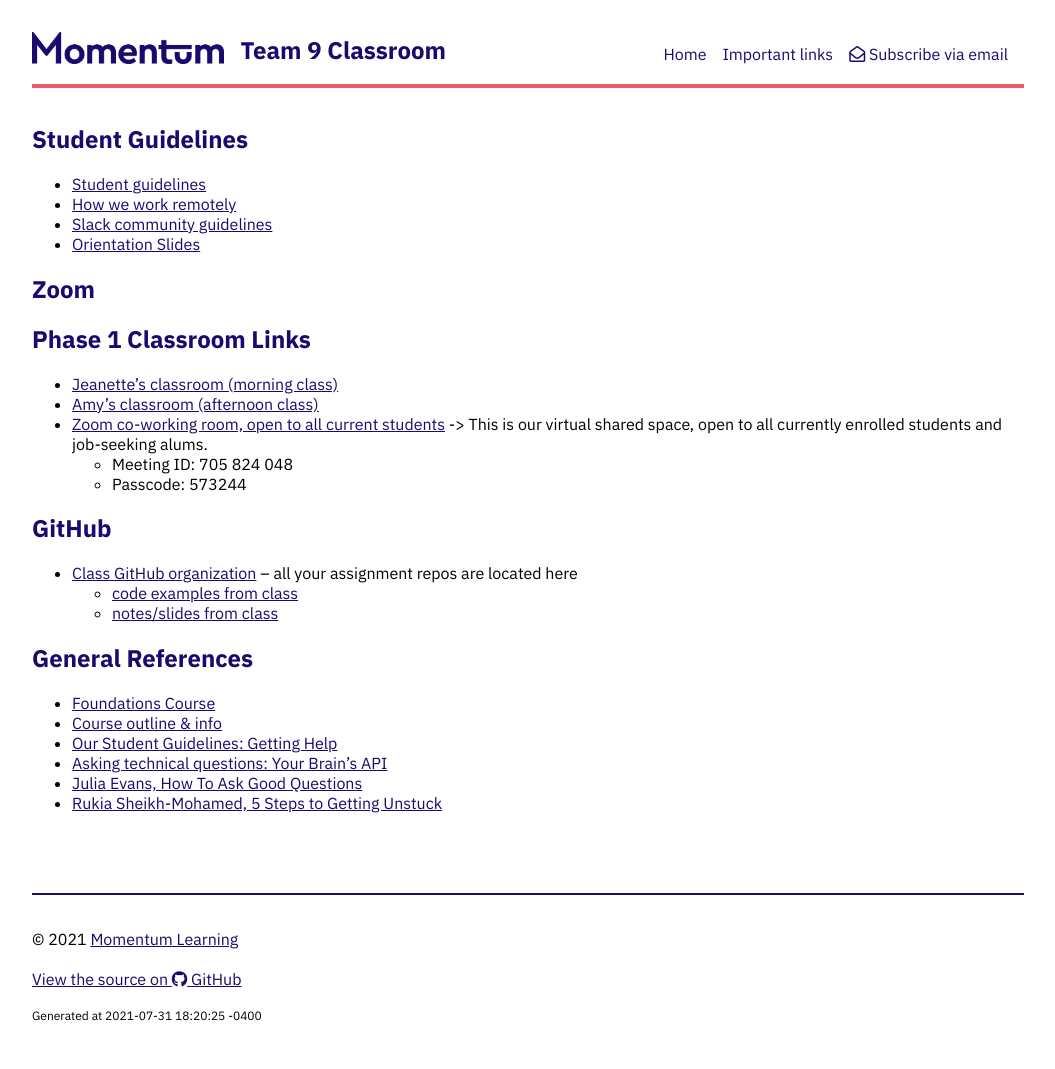
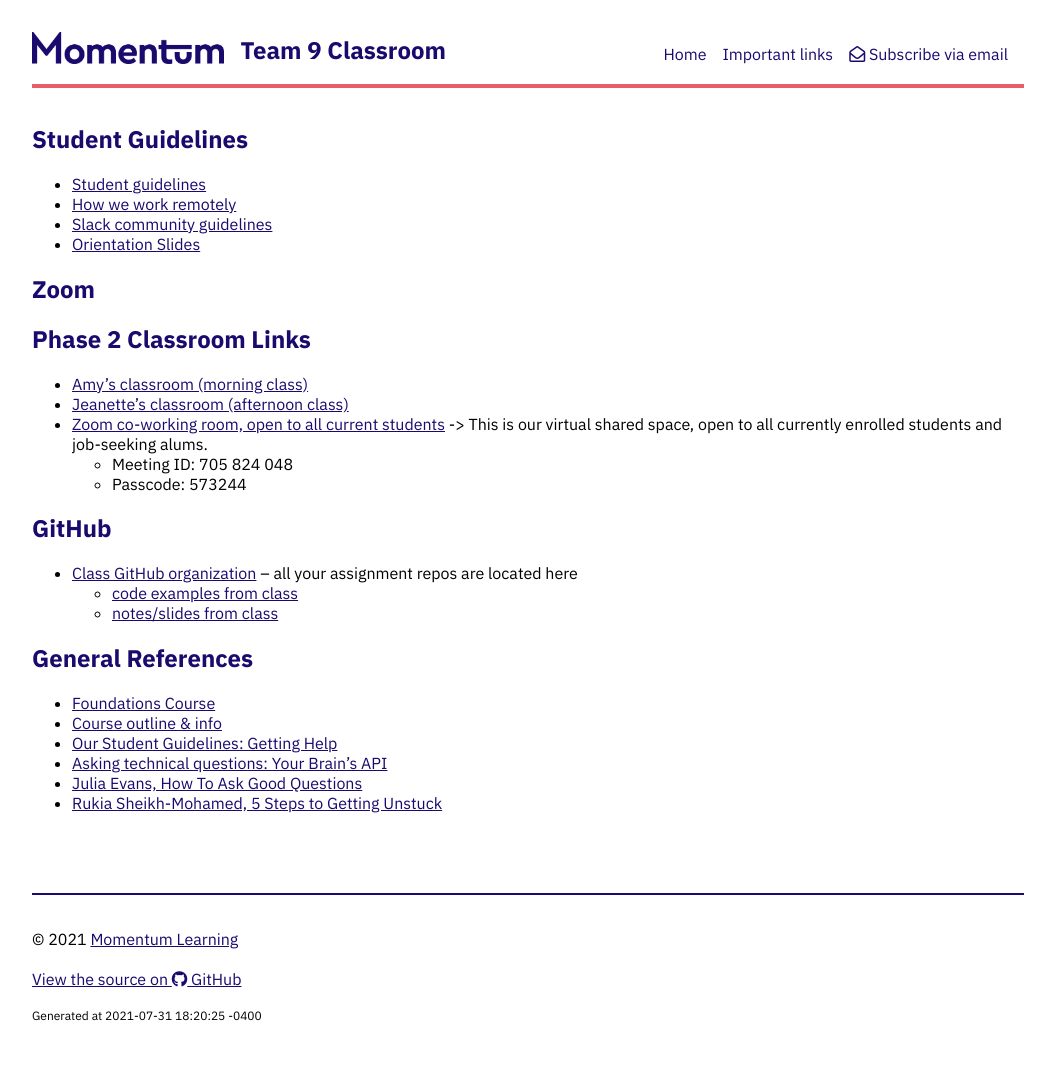
Before and after one commit to Momentum-Team-9/momentum-team-9.github.io, a Jekyll site: the page built from links.md, in a window 1280 px wide. Shown: the whole page, without its empty margins (112-1167 px from the left). Built offline with Jekyll 4.4.1, drawn with Linux system fonts in a browser that asks for light colours; nearby versions of some CDN libraries.

Commit message:
Update links for Phase 2

```diff
--- a/links.md
+++ b/links.md
@@ -13,10 +13,10 @@ layout: default
 
 ## Zoom
 
-## Phase 1 Classroom Links
+## Phase 2 Classroom Links
 
-- [Jeanette's classroom (morning class)](https://us02web.zoom.us/s/85432264511?pwd=NWJ4K3hWU0pkMWlKMHhZQUpwRTJNUT09)
-- [Amy's classroom (afternoon class)](https://us02web.zoom.us/j/88017099254?pwd=S0dXVDlNaE1wWU1uTE5mVFFDa0xoZz09)
+- [Amy's classroom (morning class)](https://us02web.zoom.us/j/88017099254?pwd=S0dXVDlNaE1wWU1uTE5mVFFDa0xoZz09)
+- [Jeanette's classroom (afternoon class)](https://us02web.zoom.us/s/85432264511?pwd=NWJ4K3hWU0pkMWlKMHhZQUpwRTJNUT09)
 - [Zoom co-working room, open to all current students](https://us02web.zoom.us/j/705824048?pwd=Zk55dFpXa09jNGcvS2UramRNRkxyZz09) -> This is our virtual shared space, open to all currently enrolled students and job-seeking alums.
   - Meeting ID: 705 824 048
   - Passcode: 573244
```
